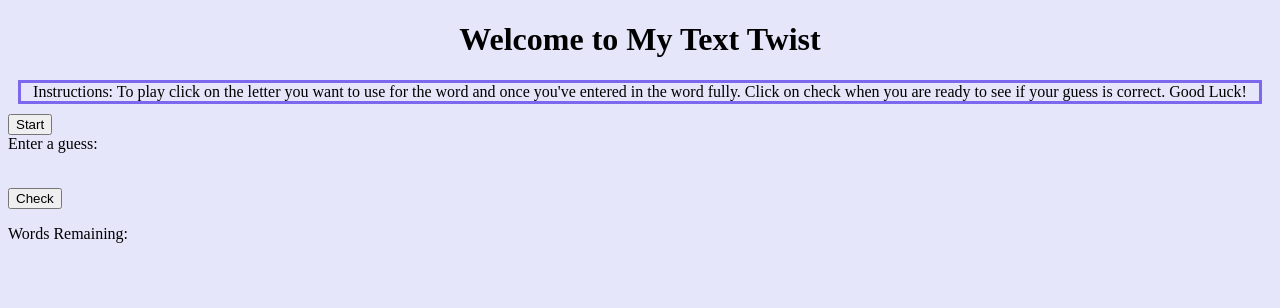
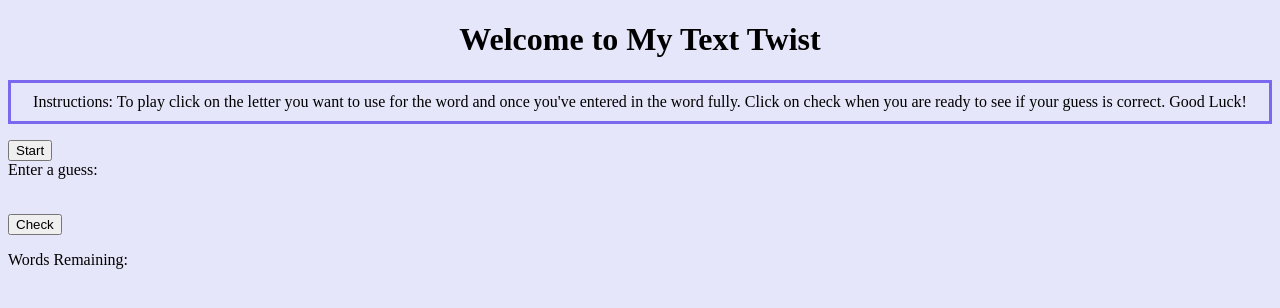
Before and after one commit to emevans2020/CISC472texttwist, a PHP site: page / in a window 1280 px wide. Shown: the top 308 px of the page. Run offline with PHP 8.4, Linux system fonts and the light colour scheme; some libraries are stand-ins or nearby versions.

Commit message:
she done

```diff
--- a/index.css
+++ b/index.css
@@ -8,7 +8,7 @@
 	border-style: solid;
 	border-color: #7B68EE;
 	position: relative;
-	margin: 10px;
+	padding: 10px;
 }
 
 .rack > button{
```
